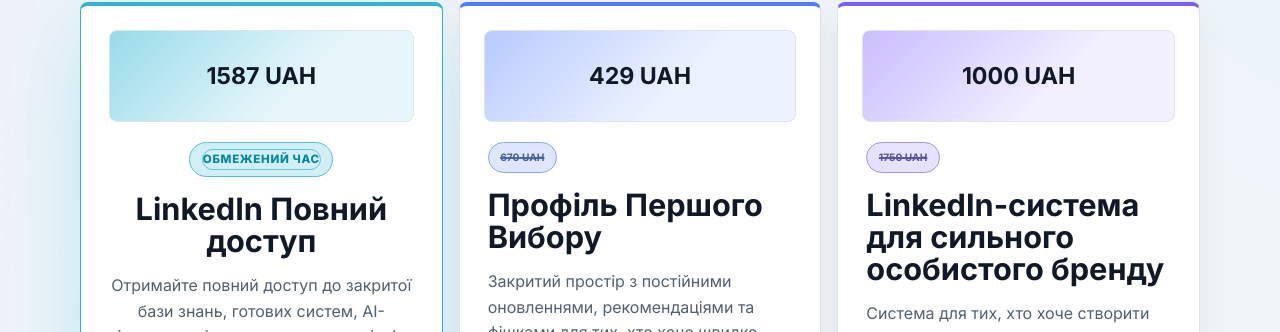
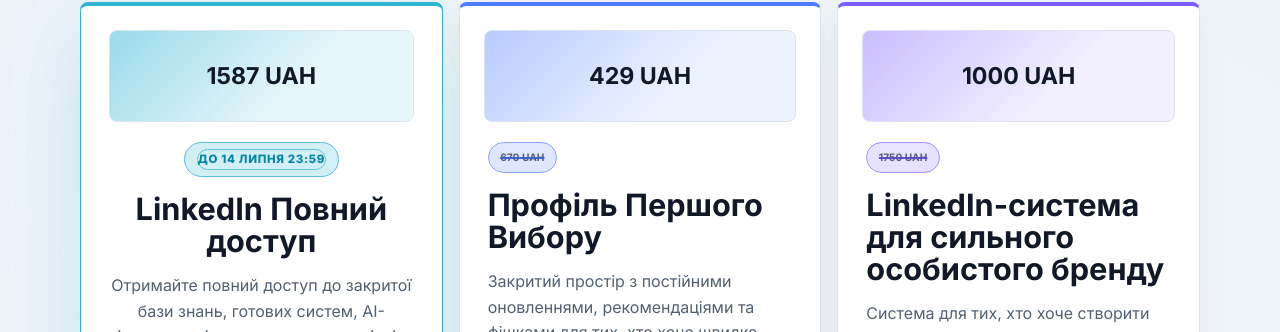
Before and after one commit to jenya112115-source/careerbuilderlab, a Jekyll site: the page built from pages/free.html, in a window 1280 px wide and 900 px high, scrolled down 2291 px. Shown: the part 108-440 px from the top of the window. Built offline with Jekyll 4.4.1, drawn with Linux system fonts in a browser that asks for light colours.

Commit message:
Add files via upload

```diff
--- a/_products/full-access.md
+++ b/_products/full-access.md
@@ -9,7 +9,7 @@
 accent: "#00A6C8"
 order: 0
 featured_product: true
-featured_badge: "Обмежений час"
+featured_badge: "До 14 липня 23:59"
 included_products:
   - label: "Система профілю"
     title: "LinkedIn Hero System"
```
